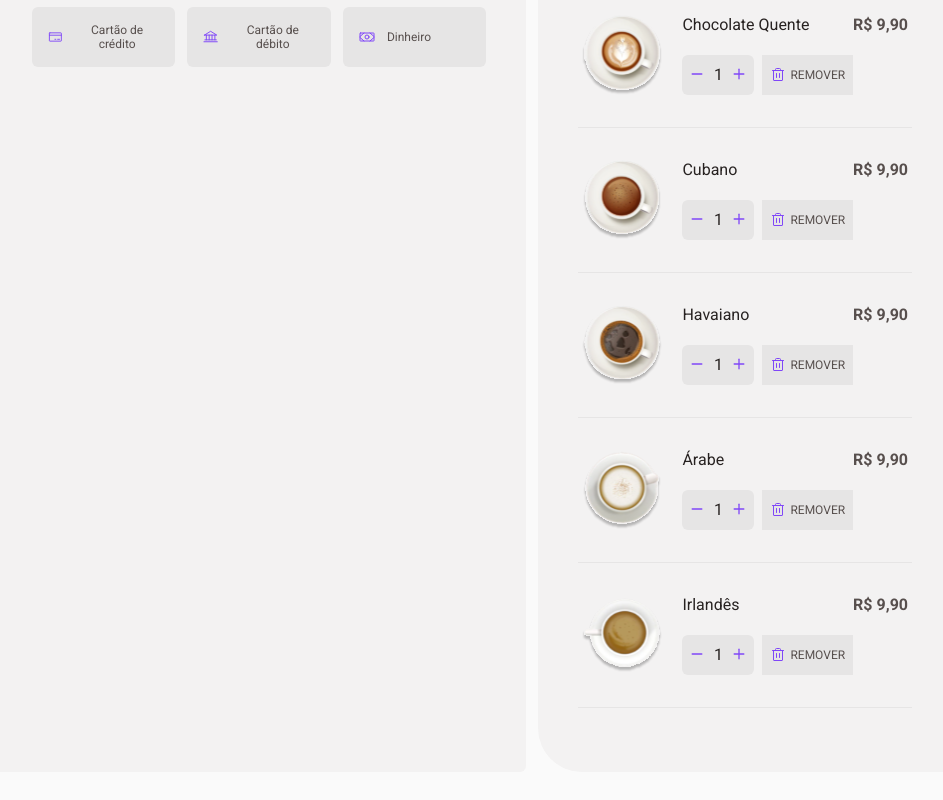
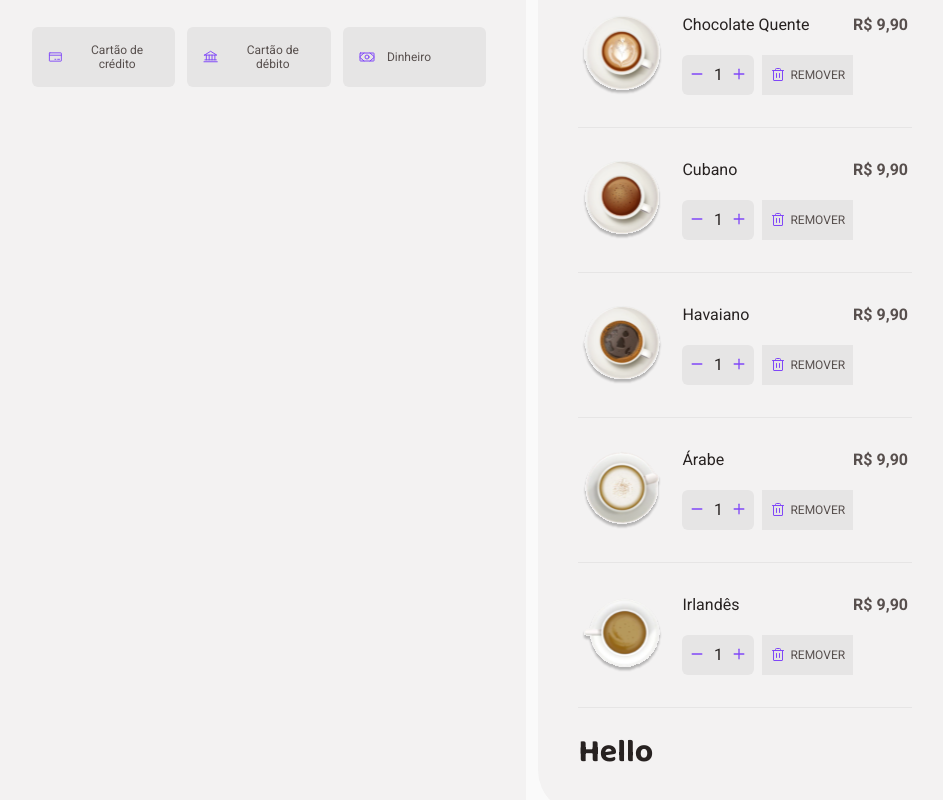
Before and after one commit to MartinGBB/coffee-delivery, a React (Vite) app: page /checkout in a window 1280 px wide. Shown: the part 1558-2358 px from the top of the page, without its empty margins (168-1111 px from the left). Before the commit the page ends 2330 px from the top, so only its background shows below. Built offline with nearby package versions, Linux system fonts and the light colour scheme.

Commit message:
feat: adiciona componente para precio total

```diff
--- a/src/pages/Checkout/CoffeSelected/index.tsx
+++ b/src/pages/Checkout/CoffeSelected/index.tsx
@@ -6,6 +6,7 @@ import {
   Product,
   ProductContainer,
   SelectedContainer,
+  TotalContainer,
 } from './styles'
 
 export function CoffeeSelected() {
@@ -42,6 +43,9 @@ export function CoffeeSelected() {
           </div>
         )
       })}
+      <TotalContainer>
+        <h1>Hello</h1>
+      </TotalContainer>
     </SelectedContainer>
   )
 }
--- a/src/pages/Checkout/CoffeSelected/styles.ts
+++ b/src/pages/Checkout/CoffeSelected/styles.ts
@@ -7,7 +7,7 @@ export const SelectedContainer = styled.div`
   padding: 2.5rem;
   border-radius: 6px 44px;
 
-  > div {
+  > div:not(:last-child) {
     margin-bottom: 1.5rem;
     border-bottom: 1px solid ${({ theme }) => theme['base-button']};
   }
@@ -66,3 +66,6 @@ export const ButtonsContainer = styled.div`
     }
   }
 `
+export const TotalContainer = styled.div`
+
+`
```
